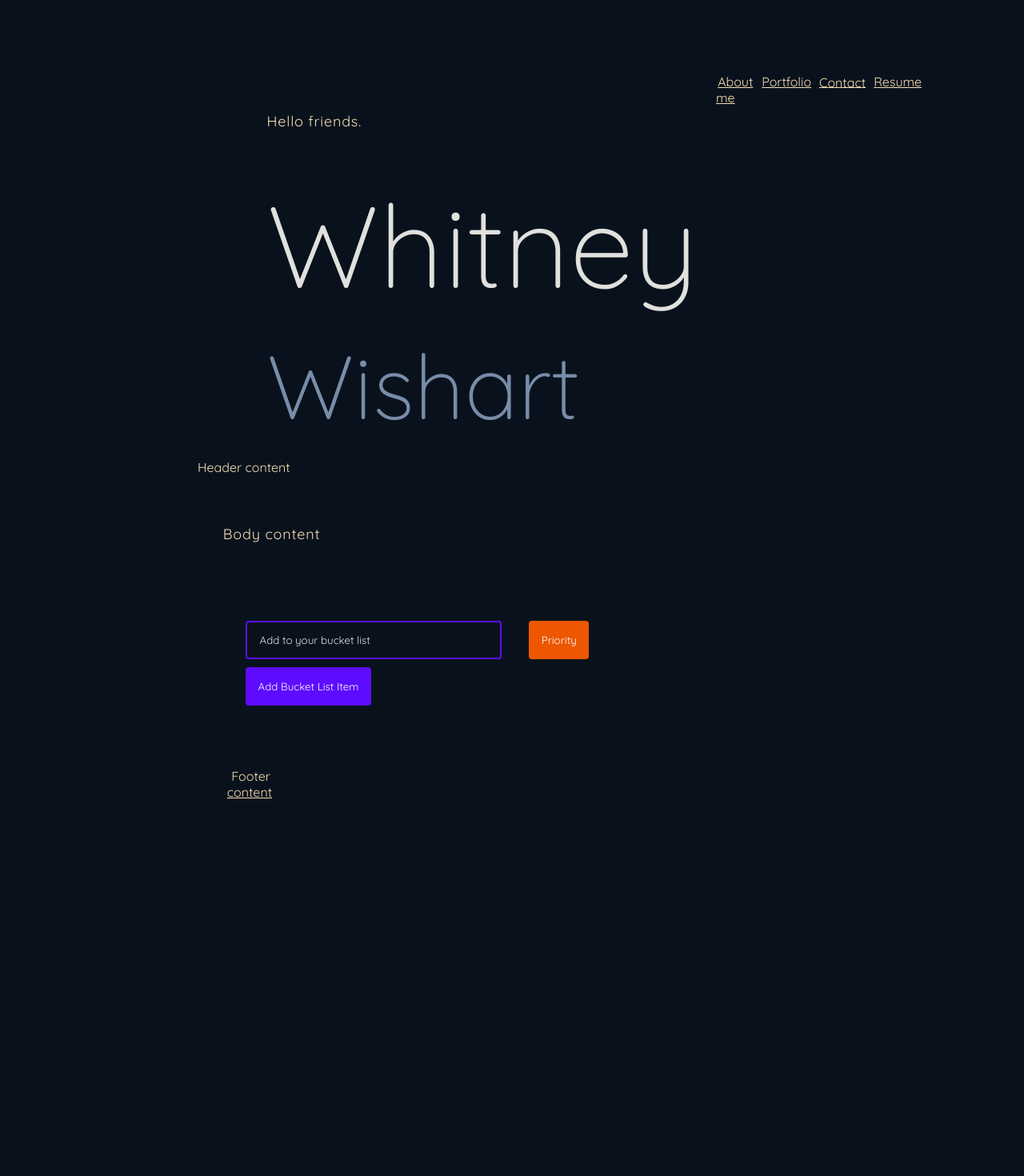
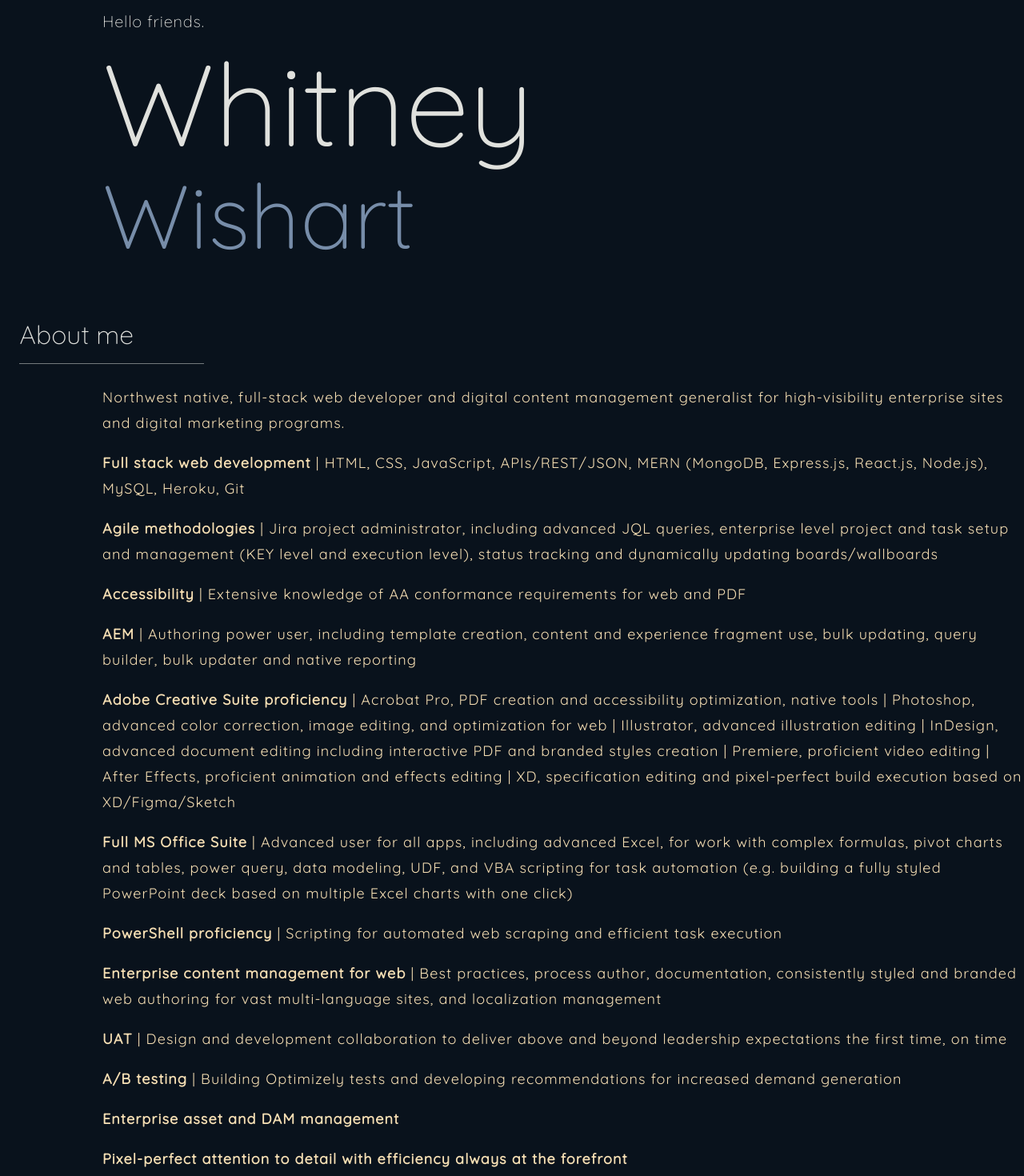
Before and after one commit to whitneywishart/react-portfolio, a React (Create React App) app: page / in a window 1280 px wide. Shown: the part 80-1550 px from the top of the page at 80% size. Before the commit the page ends 1085 px from the top, so only its background shows below. Built offline with nearby package versions, Linux system fonts and the light colour scheme; the HTML template or start-up script is replaced by a standard one.

Commit message:
add about me content and more styling

```diff
--- a/src/App.css
+++ b/src/App.css
@@ -4,8 +4,11 @@
   box-sizing: border-box;
   background-color: #09121C;
   font-family: 'Quicksand', sans-serif;
-  padding: 3% 8% 0 5%;
   color: wheat;
+}
+
+body {
+  padding-left: 10%;
 }
 
 .portfolio-app {
@@ -20,13 +23,27 @@
 p {
   font-size: 18px;
   color: wheat;
-  letter-spacing: .05rem;
-  line-height: 1.75rem;
-  padding-bottom: 1rem;
+  letter-spacing: .07rem;
+  line-height: 2rem
 }
 
 h1 {
   font-size: 3em;
+}
+
+h2 {
+  font-size: 2rem;
+  color: #e0e1dd;
+  font-weight: 100;
+  padding-top: 2rem;
+  padding-bottom: 1rem;
+}
+
+.left-rail {
+  margin-left: -9%;
+  border-bottom: 1px solid rgb(224, 225, 221, .5);
+  width: 20%;
+  /* margin: 8rem 0 2rem 0; */
 }
 
 /* Hero name styling */
@@ -41,13 +58,31 @@ h1 {
   font-size: 7rem;
   color: #778da9;
   font-weight: 100;
+  margin-top: -1.75%;
 
+}
+
+.name-h3 {
+  font-size: 1.25rem;
+  color: #e0e1dd;
+  font-weight: 200;
+  letter-spacing: .05rem;
+}
+
+h3 {
+  font-size: 1.5rem;
+  color: #e0e1dd;
+  font-weight: 200;
 }
 
 h3 {
   margin: auto;
   color: rgb(66, 171, 231);
   font-size: 2em
+}
+
+a {
+  text-decoration: none;
 }
 
 .complete {
--- a/src/App.js
+++ b/src/App.js
@@ -1,17 +1,22 @@
 import './App.css';
 import Navigation from './components/navigation';
 import Header from './components/header';
-import BucketList from './components/BucketList';
+import PortfolioBody from './components/PortfolioBody';
 import Footer from './components/footer';
 
 function App() {
   return (
     <div className="portfolio-app">
       <Navigation />
-      <Header />
-      <BucketList />
-      <Footer />
+      <div>
+        <Header />
+      </div>
+      <div>
+        <PortfolioBody />
+        <Footer />
+      </div>
     </div>
+
   );
 }
 
--- a/src/components/BucketList.js
+++ /dev/null
@@ -1,76 +0,0 @@
-import React, { useState } from 'react';
-import BucketForm from './BucketForm';
-import Bucket from './Bucket';
-
-function BucketList() {
-  const [bucket, setBucket] = useState([]);
-
-  // Function to add a bucket list item
-  const addBucketItem = (item) => {
-    console.log(
-      '🚀 ~ file: BucketList.js ~ line 10 ~ addBucketItem ~ item',
-      item
-    );
-    // Check to see if the item text is empty
-    if (!item.text) {
-      return;
-    }
-
-    // Add the new bucket list item to the existing array of objects
-    const newBucket = [item, ...bucket];
-    console.log(newBucket);
-
-    // Call setBucket to update state with our new set of bucket list items
-    setBucket(newBucket);
-  };
-
-  // Function to mark bucket list item as complete
-  const completeBucketItem = (id) => {
-    // If the ID passed to this function matches the ID of the item that was clicked, mark it as complete
-    let updatedBucket = bucket.map((item) => {
-      if (item.id === id) {
-        item.isComplete = !item.isComplete;
-      }
-      return item;
-    });
-
-    console.log(updatedBucket);
-    setBucket(updatedBucket);
-  };
-
-  // Function to remove bucket list item and update state
-  const removeBucketItem = (id) => {
-    const updatedBucket = [...bucket].filter((item) => item.id !== id);
-
-    setBucket(updatedBucket);
-  };
-
-  // Function to edit the bucket list item
-  const editBucketItem = (itemId, newValue) => {
-    // Make sure that the value isn't empty
-    if (!newValue.text) {
-      return;
-    }
-
-    // We use the "prev" argument provided with the useState hook to map through our list of items
-    // We then check to see if the item ID matches the if of the item that was clicked and if so we set it to a new value
-    setBucket((prev) =>
-      prev.map((item) => (item.id === itemId ? newValue : item))
-    );
-  };
-
-  return (
-    <div>
-      <p>Body content</p>
-      <BucketForm onSubmit={addBucketItem} />
-      <Bucket
-        bucket={bucket}
-        completeBucketItem={completeBucketItem}
-        removeBucketItem={removeBucketItem}
-        editBucketItem={editBucketItem}
-      ></Bucket>
-    </div>
-  );
-}
-
-export default BucketList;
--- /dev/null
+++ b/src/components/PortfolioBody.js
@@ -0,0 +1,123 @@
+import React, { useState } from 'react';
+import BucketForm from './BucketForm';
+import Bucket from './Bucket';
+
+function PortfolioBody() {
+  const [bucket, setBucket] = useState([]);
+
+  // Function to add a bucket list item
+  const addBucketItem = (item) => {
+    console.log(
+      '🚀 ~ file: PortfolioBody.js ~ line 10 ~ addBucketItem ~ item',
+      item
+    );
+    // Check to see if the item text is empty
+    if (!item.text) {
+      return;
+    }
+
+    // Add the new bucket list item to the existing array of objects
+    const newBucket = [item, ...bucket];
+    console.log(newBucket);
+
+    // Call setBucket to update state with our new set of bucket list items
+    setBucket(newBucket);
+  };
+
+  // Function to mark bucket list item as complete
+  const completeBucketItem = (id) => {
+    // If the ID passed to this function matches the ID of the item that was clicked, mark it as complete
+    let updatedBucket = bucket.map((item) => {
+      if (item.id === id) {
+        item.isComplete = !item.isComplete;
+      }
+      return item;
+    });
+
+    console.log(updatedBucket);
+    setBucket(updatedBucket);
+  };
+
+  // Function to remove bucket list item and update state
+  const removeBucketItem = (id) => {
+    const updatedBucket = [...bucket].filter((item) => item.id !== id);
+
+    setBucket(updatedBucket);
+  };
+
+  // Function to edit the bucket list item
+  const editBucketItem = (itemId, newValue) => {
+    // Make sure that the value isn't empty
+    if (!newValue.text) {
+      return;
+    }
+
+    // We use the "prev" argument provided with the useState hook to map through our list of items
+    // We then check to see if the item ID matches the if of the item that was clicked and if so we set it to a new value
+    setBucket((prev) =>
+      prev.map((item) => (item.id === itemId ? newValue : item))
+    );
+  };
+
+  return (
+    <div>
+      <h2 className='left-rail'>About me</h2>
+      <div>
+        <p>
+          Northwest native, full-stack web developer and digital content management generalist for high-visibility enterprise sites and digital marketing programs.
+        </p>
+        <p>
+          <strong>Full stack web development</strong>  |  HTML, CSS, JavaScript, APIs/REST/JSON, MERN (MongoDB, Express.js, React.js, Node.js), MySQL, Heroku, Git
+        </p>
+        <p>
+          <strong>Agile methodologies</strong>  |  Jira project administrator, including advanced JQL queries, enterprise level project and task setup and management (KEY level and execution level), status tracking and dynamically updating boards/wallboards
+        </p>
+        <p>
+          <strong>Accessibility</strong>  |  Extensive knowledge of AA conformance requirements for web and PDF
+        </p>
+        <p>
+          <strong>AEM</strong>  |  Authoring power user, including template creation, content and experience fragment use, bulk updating, query builder, bulk updater and native reporting
+        </p>
+        <p>
+          <strong>Adobe Creative Suite proficiency</strong>  |  Acrobat Pro, PDF creation and accessibility optimization, native tools  |  Photoshop, advanced color correction, image editing, and optimization for web  |  Illustrator, advanced illustration editing  |  InDesign, advanced document editing including interactive PDF and branded styles creation  |  Premiere, proficient video editing  |  After Effects, proficient animation and effects editing  |  XD, specification editing and pixel-perfect build execution based on XD/Figma/Sketch</p>
+
+        <p>
+          <strong>Full MS Office Suite</strong>  |  Advanced user for all apps, including advanced Excel, for work with complex formulas, pivot charts and tables, power query, data modeling, UDF, and VBA scripting for task automation (e.g. building a fully styled PowerPoint deck based on multiple Excel charts with one click)
+        </p>
+        <p>
+          <strong>PowerShell proficiency</strong>  |  Scripting for automated web scraping and efficient task execution
+        </p>
+        <p>
+          <strong>Enterprise content management for web</strong>  |  Best practices, process author, documentation, consistently styled and branded web authoring for vast multi-language sites, and localization management
+        </p>
+        <p>
+          <strong>UAT</strong>  |  Design and development collaboration to deliver above and beyond leadership expectations the first time, on time
+        </p>
+        <p>
+          <strong>A/B testing</strong>  |  Building Optimizely tests and developing recommendations for increased demand generation
+        </p>
+        <p>
+          <strong>Enterprise asset and DAM management</strong>
+        </p>
+        <p>
+          <strong>Pixel-perfect attention to detail with efficiency always at the forefront</strong>
+        </p>
+        <p>
+          <strong>Complete comfort with ambiguity, broad thinking self-sufficient troubleshooter</strong>
+        </p>
+      </div>
+      <h2 className='left-rail'>Portfolio</h2>
+      <h2 className='left-rail'>Contact</h2>
+      <h2 className='left-rail'>Resume</h2>
+      <BucketForm onSubmit={addBucketItem} />
+      <Bucket
+        bucket={bucket}
+        completeBucketItem={completeBucketItem}
+        removeBucketItem={removeBucketItem}
+        editBucketItem={editBucketItem}
+      ></Bucket>
+    </div>
+  );
+}
+
+export default PortfolioBody;
--- a/src/components/header.js
+++ b/src/components/header.js
@@ -1,11 +1,12 @@
 import React from 'react';
 
 export default function Nav() {
-    const linkStyle = { border: '1px black', padding: '5px' };
 
     return (
         <div>
-            Header content
+            <div className='name-h3'>Hello friends.</div>
+            <div className='name-h1'>Whitney</div>
+            <div className='name-h2'>Wishart</div>
         </div>
     );
 }
--- a/src/components/navigation.js
+++ b/src/components/navigation.js
@@ -1,24 +1,20 @@
 import React from 'react';
 
 export default function Nav() {
-  const linkStyle = { border: '1px black', padding: '5px' };
+  const linkStyle = { padding: '5px 2rem 0px 0px' };
 
   return (
     <nav className="main-header-menu">
       <section
         style={{
           display: 'flex',
-          fontFamily: 'helvetica',
           flexDirection: 'row',
           alignItems: 'flex-start',
-          justifyContent: 'flex-start',
+          padding: '0% 0% 6% 0%',
+          justifyContent: 'flex-end',
         }}
       >
-        <div>
-          <p>Hello friends.</p>
-          <div className='name-h1'>Whitney</div>
-          <div className='name-h2'>Wishart</div>
-        </div>
+
         <div style={linkStyle}>
           <a href="#">About me</a>
         </div>
--- a/src/index.css
+++ b/src/index.css
@@ -1,8 +1,5 @@
 body {
   margin: 0;
-  font-family: -apple-system, BlinkMacSystemFont, 'Segoe UI', 'Roboto', 'Oxygen',
-    'Ubuntu', 'Cantarell', 'Fira Sans', 'Droid Sans', 'Helvetica Neue',
-    sans-serif;
   -webkit-font-smoothing: antialiased;
   -moz-osx-font-smoothing: grayscale;
 }
```
